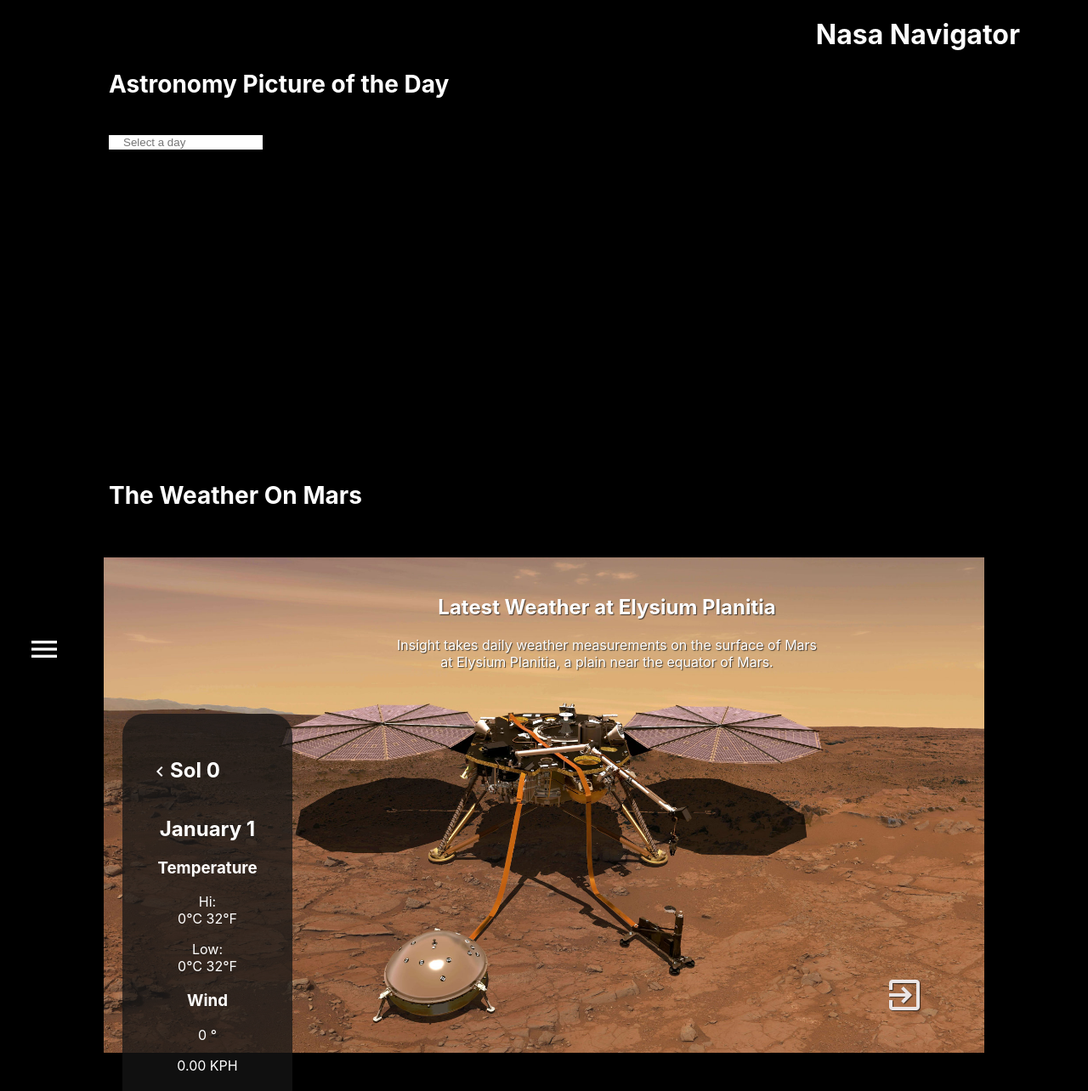
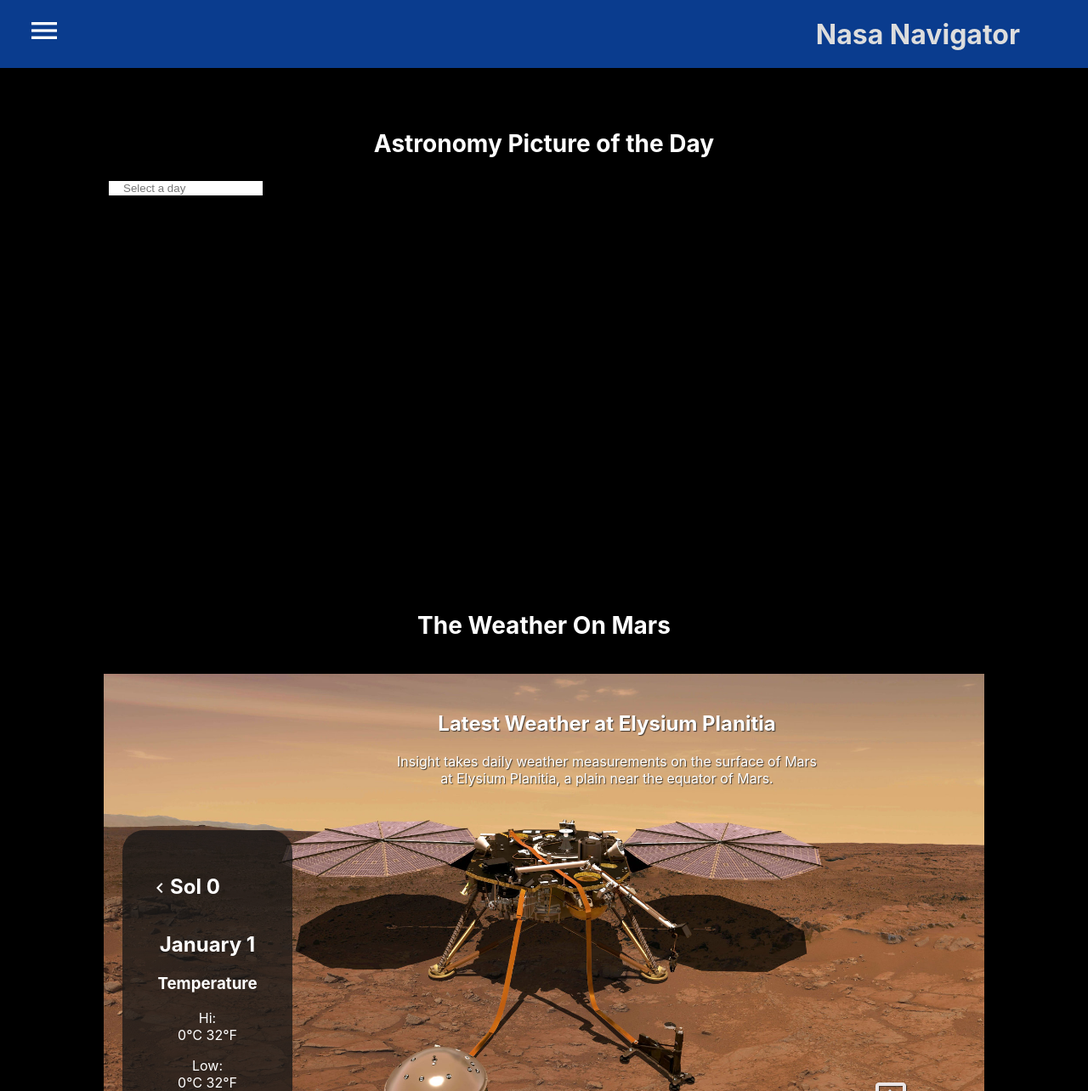
Before and after one commit to SJellen/nasa-pic-board, a React (Create React App) app: page / in a window 1280 px wide. Shown: the top 1284 px of the page at 85% size. Built offline with nearby package versions, Linux system fonts and the light colour scheme; no server answers.

Commit message:
added nav, adjusted section titles, anchor landing

```diff
--- a/package.json
+++ b/package.json
@@ -9,6 +9,7 @@
     "react": "^16.13.1",
     "react-datepicker": "^3.1.3",
     "react-dom": "^16.13.1",
+    "react-media-hook": "^0.4.7",
     "react-scripts": "3.4.1"
   },
   "scripts": {
--- a/src/App.css
+++ b/src/App.css
@@ -9,62 +9,75 @@ body {
   overflow-x: hidden;
 }
 
+.header {
+  width: 100%;
+  position: fixed;
+  height: 5rem;
+  top: 0;
+  z-index: 9;
+  background-color: rgba(11, 61, 145, .985);
+}
+
 nav {
-  background-color: rgba(19, 18, 18, .9075);
-  width: 250px;
-  height: 300px;
-  position: fixed;
+  margin-top: -5.25rem;
+  margin-right: 20.5rem;
   z-index: 99;
-  bottom: 1rem;
-  left: 2rem;
-  padding-bottom: 1rem;
-  border-radius: 5px;
-  box-shadow: 2px 2px 2px #fcd307;
-
+  position: relative;
 }
 
 
+
 a {
-  color: white;
+  display: inline;
   text-decoration: none;
-  display: flex;
-  flex-direction: column;
+  flex-direction: row;
   align-items: center;
   justify-content: space-between;
-  padding: 1rem;
+  color: white;
+  padding: 2rem;
+  position: relative;
+  z-index: 99;
+
 
 }
 
 a:hover {
-  color: #fcd307;
+  cursor: pointer;
+  transition: .5s ease-in;
+  color:  #10316b;
 }
 
 .menu-icon {
   font-size: 2.5rem;
   display: block;
-  position: fixed;
-  bottom: 1rem;
+  position: absolute;
+  top: 1rem;
   left: 2rem;
-
+  width: 40px;
 }
 
 .menu-icon:hover {
   cursor: pointer;
-  color: #fcd307;
+  color:  #10316b;
+  transition: .5s ease-in;
+}
 
-}
+
 
 .close-icon {
   font-size: 2rem;
   display: block;
   position: relative;
-  margin-left: -2rem;
-  margin-top: 1rem;
+  top: 1.5rem;
+  left: 2rem;
+  width: 40px;
+  z-index: 9;
 }
 
 .close-icon:hover {
   cursor: pointer;
-  color: #fcd307;
+  color:  #10316b;
+  transition: .5s ease-in;
 }
 
 
@@ -72,6 +85,8 @@ a:hover {
   display: flex;
   justify-content: flex-end;
   margin-right: 5rem;
+  color: #dddddd;
+
 }
 
 .date-picker {
@@ -85,13 +100,13 @@ a:hover {
 
 .section-title {
   font-size: 1.75rem;
-  text-align: left;
-  margin-left: 8rem;
-  margin-bottom: 2.5rem;
+  text-align: center;
+
+  margin-bottom: 1.5rem;
 }
 
 .photo-day-container {
-  margin: 0rem 0 10rem 0;
+  margin: 9rem 0 10rem 0;
 
 }
 
@@ -189,6 +204,20 @@ a:hover {
   width: 90%;
 }
 
+
+#weather {
+   padding-top: 5rem;
+}
+
+#home {
+  padding-top: .5rem;
+}
+
+#curiosity, #opportunity, #spirit {
+   padding-top: 7.5rem;
+}
+
+
 .weather-box {
   position: absolute;
   top: 12.5rem;
@@ -264,3 +293,66 @@ a:hover {
     width: 100%;
   }
 }
+
+
+
+@media only screen and (max-width: 750px) {
+
+
+  .nav {
+    background-color: rgba(11, 61, 145, .975);
+    width: 250px;
+    height: 300px;
+    top: -5rem;
+    left: 0rem;
+    position: relative;
+    z-index: 9;
+
+  }
+
+  a {
+  color: white;
+  text-decoration: none;
+  display: flex;
+  flex-direction: column;
+  align-items: center;
+  justify-content: space-between;
+  padding: 1rem;
+  }
+
+  a:hover {
+    transition: .5s ease-in;
+    background-color: #10316b;
+  }
+
+  .menu-icon {
+    font-size: 2.5rem;
+    display: block;
+    position: absolute;
+    top: 1rem;
+    left: 2rem;
+    width: 40px;
+  }
+
+  .menu-icon:hover {
+    cursor: pointer;
+    transition: .5s ease-in;
+    color: silver;
+  }
+
+
+.close-icon {
+  font-size: 2rem;
+  display: block;
+  position: absolute;
+  top: 1rem;
+  left: 2rem;
+  width: 40px;
+}
+.close-icon:hover {
+  cursor: pointer;
+  color: #10316b;
+  transition: .5s ease-in;
+}
+
+}
--- a/src/App.js
+++ b/src/App.js
@@ -10,20 +10,20 @@ import useToggler from './useToggler'
 
 
 
+
 function App() {
 
   const [show, toggle] = useToggler(true)
 
 
 
-
   return (
     <div className="App" id="home">
-      <h1 className="title">Nasa Navigator</h1>
-
+    <div className="header">
+    <h1 className="title">Nasa Navigator</h1>
       <i className="material-icons menu-icon"
              onClick={toggle}
-             style={{display: show ? "block" : "none"}}
+             style={{ display: show ? "block" : "none"}}
 
              >menu_icon</i>
 
@@ -39,6 +39,8 @@ function App() {
             <a href="#opportunity">Opportunity Rover</a>
             <a href="#spirit">Spirit Rover</a>
         </nav>
+    </div>
+
         <PhotoDay />
         <Weather />
         <Rover />
--- a/src/Weather.js
+++ b/src/Weather.js
@@ -31,7 +31,9 @@ function Weather() {
                const { sol_keys, validity_checks, ...solData } = data
                let solDays = Object.entries(solData).map(([sol, data]) => {
                    if (data.HWS === undefined) {
-                       return 'Error'
+                       return 'Error', console.log('Sol data not complete.')
+
+
                    } else {
                        return {
                            sol: sol,
@@ -88,6 +90,7 @@ function Weather() {
 
 
     return (
+
         <div id="weather">
             <h1 className="section-title" >The Weather On Mars</h1>
             <div className="insight-container">
```
Also changed, not shown: 1 other file (tests, documents, lock files or other folders).
